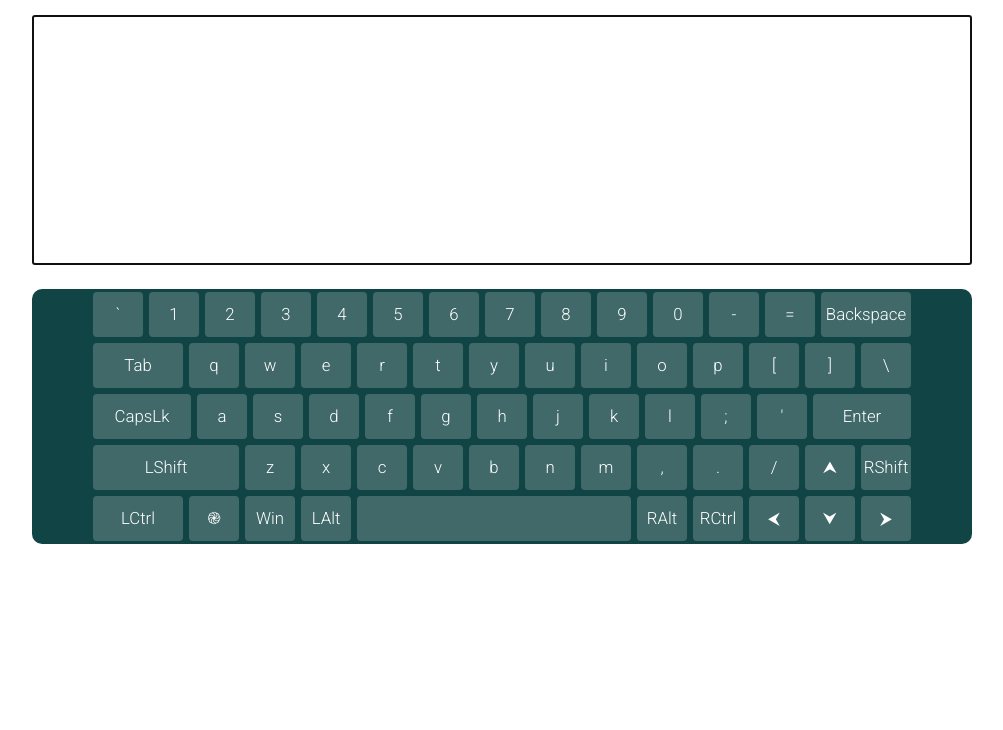
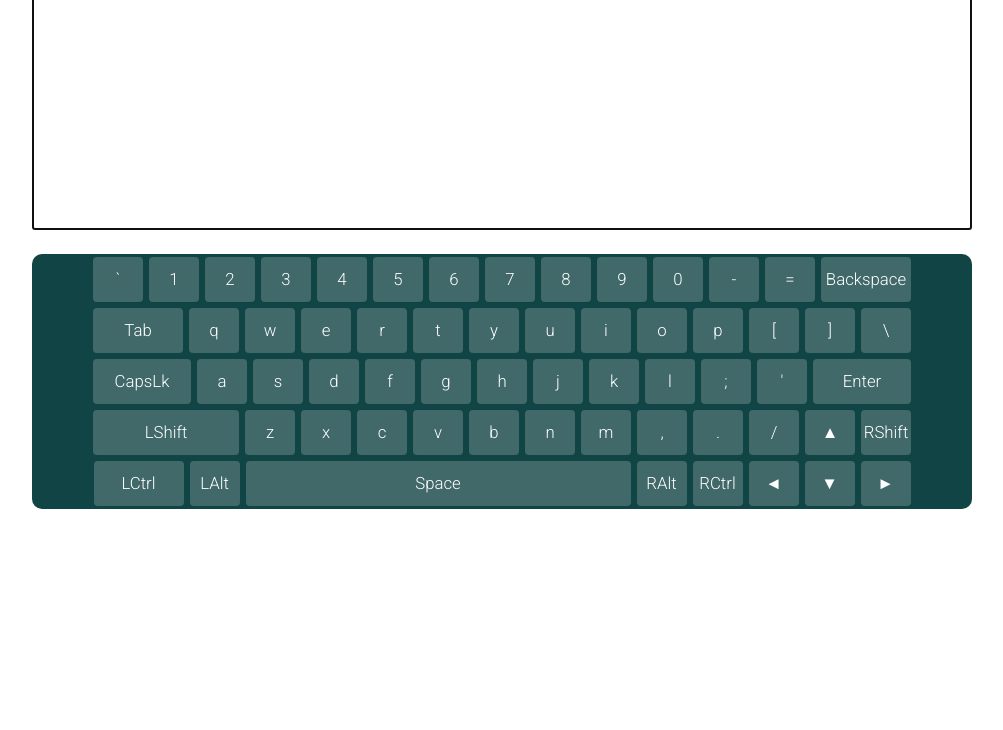
Before and after one commit to Andrew-Krot/virtual-keyboard, a website: page index.html in a window 1280 px wide. Shown: the part 70-800 px from the top of the page, without its empty margins (138-1141 px from the left). Drawn offline with Linux system fonts and the light colour scheme.

Commit message:
feat: works keyUp, keyDown, click

```diff
--- a/script.js
+++ b/script.js
@@ -1,24 +1,14 @@
-/* eslint-disable no-unused-vars */
-/* eslint-disable max-len */
-/* eslint-disable no-restricted-syntax */
-/* eslint-disable no-undef */
-/* eslint-disable eol-last */
-
-
 // Create layout
-
 const keyboardLayout = {
   elements: {
     container: null,
     description: null,
     textarea: null,
     keyboard: null,
-    keys: [],
   },
 
   properties: {
     value: '',
-    capslock: false,
   },
 
   init() {
@@ -27,15 +17,10 @@ const keyboardLayout = {
     this.elements.container.className = 'container';
     document.body.append(this.elements.container);
 
-    // Create Description
-    this.elements.description = document.createElement('p');
-    this.elements.description.className = 'description';
-    this.elements.description.innerHTML = 'Для смены раскладки нажмите "֎"';
-    this.elements.container.append(this.elements.description);
-
     // Create Textarea
     this.elements.textarea = document.createElement('textarea');
     this.elements.textarea.className = 'textarea';
+    this.elements.textarea.value = this.properties.value;
     this.elements.textarea.setAttribute('autofocus', '');
     this.elements.container.append(this.elements.textarea);
 
@@ -44,6 +29,11 @@ const keyboardLayout = {
     this.elements.keyboard.className = 'keyboard';
     this.elements.container.append(this.elements.keyboard);
 
+    // Create Description
+    this.elements.description = document.createElement('p');
+    this.elements.description.className = 'description';
+    this.elements.container.append(this.elements.description);
+
     // Create Keys
     this.elements.keyboard.appendChild(this.createKeys());
   },
@@ -51,142 +41,347 @@ const keyboardLayout = {
 
   createKeys() {
     const fragment = document.createDocumentFragment();
-    const engKeys = [
+    const keys = [
       '`', '1', '2', '3', '4', '5', '6', '7', '8', '9', '0', '-', '=', 'Backspace',
       'Tab', 'q', 'w', 'e', 'r', 't', 'y', 'u', 'i', 'o', 'p', '[', ']', '\\',
       'CapsLk', 'a', 's', 'd', 'f', 'g', 'h', 'j', 'k', 'l', ';', "'", 'Enter',
-      'LShift', 'z', 'x', 'c', 'v', 'b', 'n', 'm', ',', '.', '/', '⮝', 'RShift',
-      'LCtrl', '֎', 'Win', 'LAlt', 'Space', 'RAlt', 'RCtrl', '⮜', '⮟', '⮞',
+      'LShift', 'z', 'x', 'c', 'v', 'b', 'n', 'm', ',', '.', '/', '▲', 'RShift',
+      'LCtrl', 'LAlt', 'Space', 'RAlt', 'RCtrl', '◄', '▼', '►',
     ];
-    const rusKeys = [
-      'ё', '1', '2', '3', '4', '5', '6', '7', '8', '9', '0', '-', '+', 'Backspace',
-      'Tab', 'й', 'ц', 'у', 'к', 'е', 'н', 'г', 'ш', 'щ', 'з', 'х', 'ъ', '\\',
-      'CapsLk', 'ф', 'ы', 'в', 'а', 'п', 'р', 'о', 'л', 'д', 'ж', 'э', 'Enter',
-      'LShift', 'я', 'ч', 'с', 'м', 'и', 'т', 'ь', 'б', 'ю', '.', '⮝', 'RShift',
-      'LCtrl', '֎', 'Win', 'Alt', 'Space', 'Alt', 'RCtrl', '⮜', '⮟', '⮞',
-    ];
-    engKeys.forEach((key) => {
+
+    keys.forEach((key) => {
       const keyElement = document.createElement('button');
       const insertLineBreak = ['Backspace', '\\', 'Enter', 'RShift'].indexOf(key) !== -1;
 
       // Add attributes/classes
       keyElement.setAttribute('type', 'button');
       keyElement.classList.add('keyboard__key');
+      keyElement.textContent = key;
+
+      // Add EventListener onClick
+
+      keyElement.addEventListener('click', () => {
+        this.elements.textarea.value += key;
+        keyboardLayout.elements.textarea.focus();
+        document.querySelectorAll('.keyboard__key').forEach((element) => {
+          element.classList.remove('active');
+        });
+      });
 
       switch (key) {
+        case '`':
+          keyElement.classList.add('keyboard__key');
+          keyElement.setAttribute('data', 'Backquote');
+          break;
+
+        case '1':
+          keyElement.classList.add('keyboard__key');
+          keyElement.setAttribute('data', 'Digit1');
+          break;
+
+        case '2':
+          keyElement.classList.add('keyboard__key');
+          keyElement.setAttribute('data', 'Digit2');
+          break;
+
+        case '3':
+          keyElement.classList.add('keyboard__key');
+          keyElement.setAttribute('data', 'Digit3');
+          break;
+
+        case '4':
+          keyElement.classList.add('keyboard__key');
+          keyElement.setAttribute('data', 'Digit4');
+          break;
+
+        case '5':
+          keyElement.classList.add('keyboard__key');
+          keyElement.setAttribute('data', 'Digit5');
+          break;
+
+        case '6':
+          keyElement.classList.add('keyboard__key');
+          keyElement.setAttribute('data', 'Digit6');
+          break;
+
+        case '7':
+          keyElement.classList.add('keyboard__key');
+          keyElement.setAttribute('data', 'Digit7');
+          break;
+
+        case '8':
+          keyElement.classList.add('keyboard__key');
+          keyElement.setAttribute('data', 'Digit8');
+          break;
+
+        case '9':
+          keyElement.classList.add('keyboard__key');
+          keyElement.setAttribute('data', 'Digit9');
+          break;
+
+        case '0':
+          keyElement.classList.add('keyboard__key');
+          keyElement.setAttribute('data', 'Digit0');
+          break;
+
+        case '-':
+          keyElement.classList.add('keyboard__key');
+          keyElement.setAttribute('data', 'Minus');
+          break;
+
+        case '=':
+          keyElement.classList.add('keyboard__key');
+          keyElement.setAttribute('data', 'Equal');
+          break;
+
         case 'Backspace':
           keyElement.classList.add('keyboard__key-wide');
           keyElement.setAttribute('data', key);
-          keyElement.textContent = key;
-          keyElement.addEventListener('click', () => {
-            this.elements.textarea.innerHTML = '';
-            document.querySelectorAll('.keyboard__key').forEach((element) => {
-              element.classList.remove('active');
-            });
-          });
           break;
 
         case 'Tab':
           keyElement.classList.add('keyboard__key-wide');
           keyElement.setAttribute('data', key);
-          keyElement.textContent = key;
-          keyElement.addEventListener('click', () => {
-            this.elements.textarea.innerHTML += '     ';
-            document.querySelectorAll('.keyboard__key').forEach((element) => {
-              element.classList.remove('active');
-            });
-          });
+          break;
+
+        case 'q':
+          keyElement.classList.add('keyboard__key');
+          keyElement.setAttribute('data', 'KeyQ');
+          break;
+
+        case 'w':
+          keyElement.classList.add('keyboard__key');
+          keyElement.setAttribute('data', 'KeyW');
+          break;
+
+        case 'e':
+          keyElement.classList.add('keyboard__key');
+          keyElement.setAttribute('data', 'KeyE');
+          break;
+
+        case 'r':
+          keyElement.classList.add('keyboard__key');
+          keyElement.setAttribute('data', 'KeyR');
+          break;
+
+        case 't':
+          keyElement.classList.add('keyboard__key');
+          keyElement.setAttribute('data', 'KeyT');
+          break;
+
+        case 'y':
+          keyElement.classList.add('keyboard__key');
+          keyElement.setAttribute('data', 'KeyY');
+          break;
+
+        case 'u':
+          keyElement.classList.add('keyboard__key');
+          keyElement.setAttribute('data', 'KeyU');
+          break;
+
+        case 'i':
+          keyElement.classList.add('keyboard__key');
+          keyElement.setAttribute('data', 'KeyI');
+          break;
+
+        case 'o':
+          keyElement.classList.add('keyboard__key');
+          keyElement.setAttribute('data', 'KeyO');
+          break;
+
+        case 'p':
+          keyElement.classList.add('keyboard__key');
+          keyElement.setAttribute('data', 'KeyP');
+          break;
+
+        case '[':
+          keyElement.classList.add('keyboard__key');
+          keyElement.setAttribute('data', 'BracketLeft');
+          break;
+
+        case ']':
+          keyElement.classList.add('keyboard__key');
+          keyElement.setAttribute('data', 'BracketRight');
+          break;
+
+        case '\\':
+          keyElement.classList.add('keyboard__key');
+          keyElement.setAttribute('data', 'Backslash');
           break;
 
         case 'CapsLk':
           keyElement.classList.add('keyboard__key-caps-enter');
-          keyElement.setAttribute('data', key);
-          keyElement.textContent = key;
-          keyElement.addEventListener('click', () => {
-            this.elements.textarea.innerHTML += key;
-            document.querySelectorAll('.keyboard__key').forEach((element) => {
-              element.classList.remove('active');
-            });
-          });
+          keyElement.setAttribute('data', 'CapsLock');
+          break;
+
+        case 'a':
+          keyElement.classList.add('keyboard__key');
+          keyElement.setAttribute('data', 'KeyA');
+          break;
+
+        case 's':
+          keyElement.classList.add('keyboard__key');
+          keyElement.setAttribute('data', 'KeyS');
+          break;
+
+        case 'd':
+          keyElement.classList.add('keyboard__key');
+          keyElement.setAttribute('data', 'KeyD');
+          break;
+
+        case 'f':
+          keyElement.classList.add('keyboard__key');
+          keyElement.setAttribute('data', 'KeyF');
+          break;
+
+        case 'g':
+          keyElement.classList.add('keyboard__key');
+          keyElement.setAttribute('data', 'KeyG');
+          break;
+
+        case 'h':
+          keyElement.classList.add('keyboard__key');
+          keyElement.setAttribute('data', 'KeyH');
+          break;
+
+        case 'j':
+          keyElement.classList.add('keyboard__key');
+          keyElement.setAttribute('data', 'KeyJ');
+          break;
+
+        case 'k':
+          keyElement.classList.add('keyboard__key');
+          keyElement.setAttribute('data', 'KeyK');
+          break;
+
+        case 'l':
+          keyElement.classList.add('keyboard__key');
+          keyElement.setAttribute('data', 'KeyL');
+          break;
+
+        case ';':
+          keyElement.classList.add('keyboard__key');
+          keyElement.setAttribute('data', 'Semicolon');
+          break;
+
+        case "'":
+          keyElement.classList.add('keyboard__key');
+          keyElement.setAttribute('data', 'Quote');
           break;
 
         case 'Enter':
           keyElement.classList.add('keyboard__key-caps-enter');
-          keyElement.setAttribute('data', key);
-          keyElement.textContent = key;
-          keyElement.addEventListener('click', () => {
-            this.elements.textarea.innerHTML += '\n';
-            document.querySelectorAll('.keyboard__key').forEach((element) => {
-              element.classList.remove('active');
-            });
-          });
+          keyElement.setAttribute('data', 'Enter');
           break;
 
         case 'LShift':
           keyElement.classList.add('keyboard__key-left-shift');
-          keyElement.setAttribute('data', key);
-          keyElement.textContent = key;
-          keyElement.addEventListener('click', () => {
-            this.elements.textarea.innerHTML += key;
-            document.querySelectorAll('.keyboard__key').forEach((element) => {
-              element.classList.remove('active');
-            });
-          });
+          keyElement.setAttribute('data', 'ShiftLeft');
+          break;
+
+        case 'z':
+          keyElement.classList.add('keyboard__key');
+          keyElement.setAttribute('data', 'KeyZ');
+          break;
+
+        case 'x':
+          keyElement.classList.add('keyboard__key');
+          keyElement.setAttribute('data', 'KeyX');
+          break;
+
+        case 'c':
+          keyElement.classList.add('keyboard__key');
+          keyElement.setAttribute('data', 'KeyC');
+          break;
+
+        case 'v':
+          keyElement.classList.add('keyboard__key');
+          keyElement.setAttribute('data', 'KeyV');
+          break;
+
+        case 'b':
+          keyElement.classList.add('keyboard__key');
+          keyElement.setAttribute('data', 'KeyB');
+          break;
+
+        case 'n':
+          keyElement.classList.add('keyboard__key');
+          keyElement.setAttribute('data', 'KeyN');
+          break;
+
+        case 'm':
+          keyElement.classList.add('keyboard__key');
+          keyElement.setAttribute('data', 'KeyM');
+          break;
+
+        case ',':
+          keyElement.classList.add('keyboard__key');
+          keyElement.setAttribute('data', 'Comma');
+          break;
+
+        case '.':
+          keyElement.classList.add('keyboard__key');
+          keyElement.setAttribute('data', 'Period');
+          break;
+
+        case '/':
+          keyElement.classList.add('keyboard__key');
+          keyElement.setAttribute('data', 'Slash');
+          break;
+
+        case 'RShift':
+          keyElement.classList.add('keyboard__key');
+          keyElement.setAttribute('data', 'ShiftRight');
           break;
 
         case 'LCtrl':
           keyElement.classList.add('keyboard__key-wide');
-          keyElement.setAttribute('data', key);
-          keyElement.textContent = key;
-          keyElement.addEventListener('click', () => {
-            this.elements.textarea.innerHTML += key;
-            document.querySelectorAll('.keyboard__key').forEach((element) => {
-              element.classList.remove('active');
-            });
-          });
+          keyElement.setAttribute('data', 'ControlLeft');
           break;
 
-        case '֎':
-          keyElement.setAttribute('data', key);
-          keyElement.textContent = key;
-          keyElement.addEventListener('click', () => {
-            this.elements.textarea.innerHTML += key;
-            document.querySelectorAll('.keyboard__key').forEach((element) => {
-              element.classList.remove('active');
-            });
-          });
+        case 'LAlt':
+          keyElement.classList.add('keyboard__key');
+          keyElement.setAttribute('data', 'AltLeft');
+          break;
+
+        case 'RCtrl':
+          keyElement.classList.add('keyboard__key');
+          keyElement.setAttribute('data', 'ControlRight');
+          break;
+
+        case 'RAlt':
+          keyElement.classList.add('keyboard__key');
+          keyElement.setAttribute('data', 'AltRight');
           break;
 
         case 'Space':
           keyElement.classList.add('keyboard__key-extra-wide');
-          keyElement.setAttribute('data', key);
-          keyElement.addEventListener('click', () => {
-            this.elements.textarea.innerHTML += ' ';
-            document.querySelectorAll('.keyboard__key').forEach((element) => {
-              element.classList.remove('active');
-            });
-          });
+          keyElement.setAttribute('data', 'Space');
+          break;
+
+        case '▲':
+          keyElement.classList.add('keyboard__key');
+          keyElement.setAttribute('data', 'ArrowUp');
+          break;
+
+        case '◄':
+          keyElement.classList.add('keyboard__key');
+          keyElement.setAttribute('data', 'ArrowLeft');
+          break;
+
+        case '▼':
+          keyElement.classList.add('keyboard__key');
+          keyElement.setAttribute('data', 'ArrowDown');
+          break;
+
+        case '►':
+          keyElement.classList.add('keyboard__key');
+          keyElement.setAttribute('data', 'ArrowRight');
           break;
 
         default:
           keyElement.setAttribute('data', key);
-          keyElement.textContent = key;
-          keyElement.addEventListener('click', () => {
-            this.elements.textarea.innerHTML += key;
-            document.querySelectorAll('.keyboard__key').forEach((element) => {
-              element.classList.remove('active');
-            });
-          });
       }
-
-      // Click real keyboard
-      document.onkeypress = (event) => {
-        this.elements.textarea.innerHTML += event.key;
-        document.querySelectorAll('.keyboard__key').forEach((element) => {
-          element.classList.remove('active');
-        });
-        document.querySelector(`.keyboard__key[data = "${event.key}"]`).classList.add('active');
-      };
 
       fragment.append(keyElement);
       if (insertLineBreak) {
@@ -197,6 +392,25 @@ const keyboardLayout = {
   },
 };
 
+
+// keydown
+document.addEventListener('keydown', (event) => {
+  keyboardLayout.elements.textarea.focus();
+  keyboardLayout.properties.value += event.key;
+  document.querySelectorAll('.keyboard__key').forEach((element) => {
+    element.classList.remove('active');
+  });
+  document.querySelector(`.keyboard__key[data = "${event.code}"]`).classList.add('active');
+});
+
+// keyup
+document.addEventListener('keyup', () => {
+  document.querySelectorAll('.keyboard__key').forEach((element) => {
+    element.classList.remove('active');
+  });
+});
+
+
 window.addEventListener('DOMContentLoaded', () => {
   keyboardLayout.init();
 });
--- a/style.css
+++ b/style.css
@@ -24,6 +24,7 @@ li {
 }
 
 .textarea {
+  margin-top: 50px;
   width: 100%;
   height: 250px;
   resize: none;
@@ -79,7 +80,7 @@ li {
 }
 
 .keyboard__key-extra-wide {
-  width: 274px;
+  width: 385px;
 }
 
 .keyboard__key-activatable::after {
```
Also changed, not shown: .eslintrc.js.
